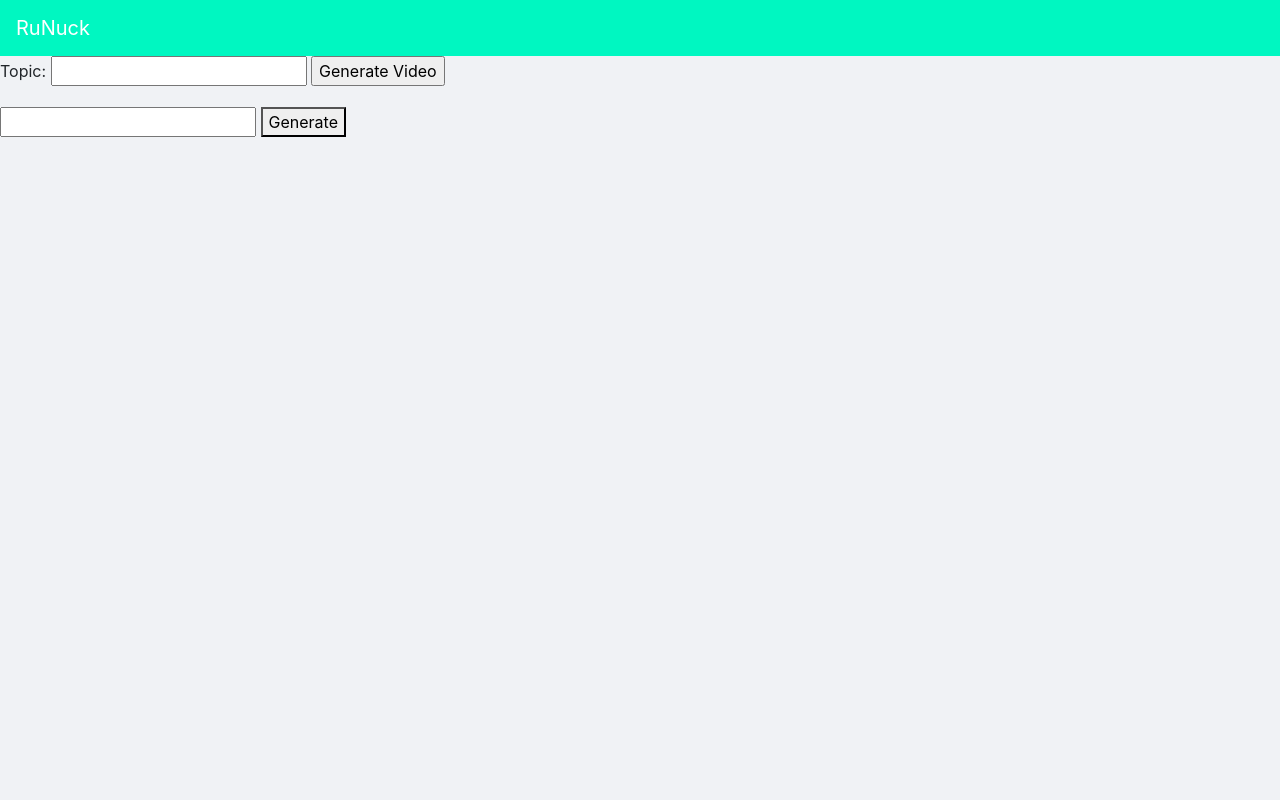
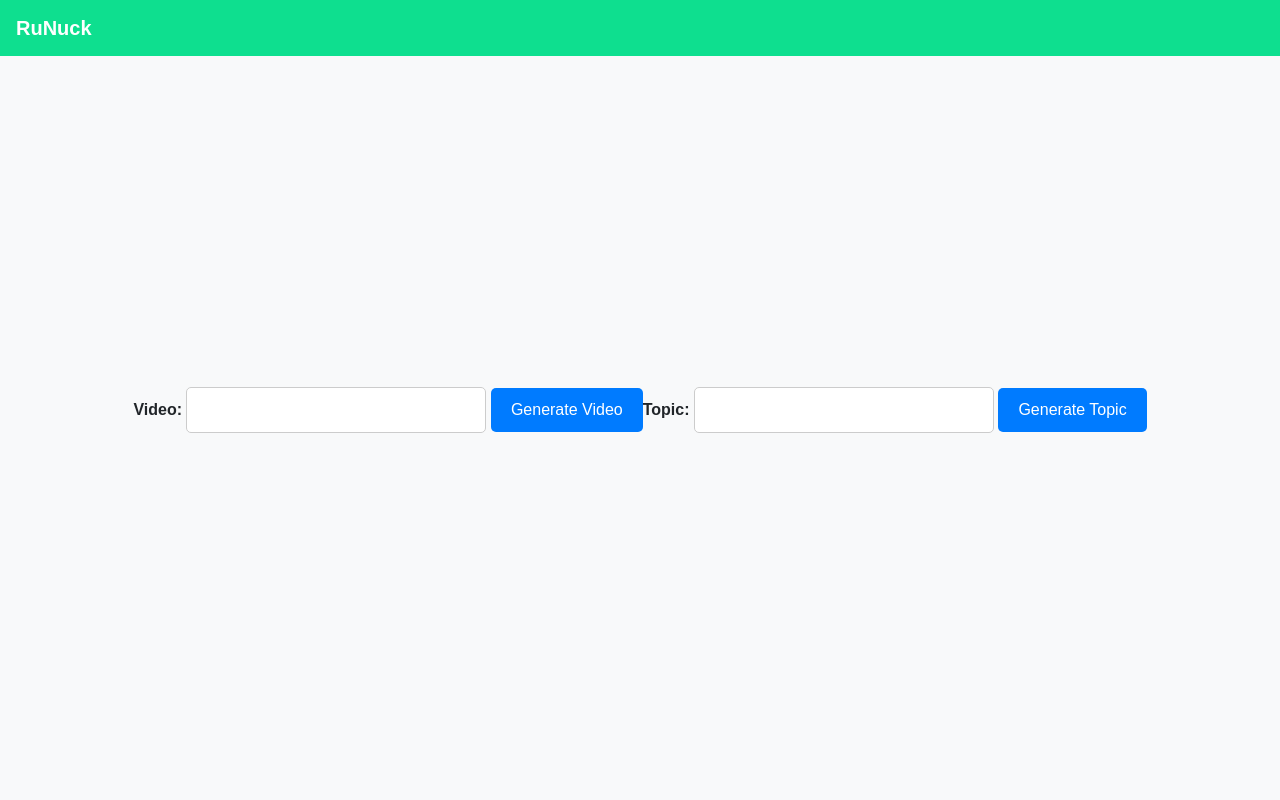
Before and after one commit to RuNuck/YouTube_Gen, a Flask app: page / in a window 1280 px wide. Run offline with Flask 3, Linux system fonts and the light colour scheme; some libraries are stand-ins or nearby versions.

Commit message:
Fixed Looks
Made css global and look good and the same on all pages.

```diff
--- /dev/null
+++ b/static/style.css
@@ -0,0 +1,52 @@
+/* BEGIN: Custom Styles */
+body {
+    background-color: #f8f9fa;
+    font-family: Arial, sans-serif;
+    display: flex;
+    justify-content: center;
+    align-items: center;
+    height: 100vh; /* viewport height, to make the body take up the full screen */
+    margin: 0; /* to remove default body margin */
+
+}
+
+.navbar {
+    background-color: #0edf8f;
+    color: #fff;
+}
+
+.navbar-brand {
+    color: #fff;
+    font-weight: bold;
+}
+
+form {
+    margin-top: 20px;
+}
+
+label {
+    font-weight: bold;
+}
+
+input[type="text"] {
+    width: 300px;
+    padding: 10px;
+    border-radius: 5px;
+    border: 1px solid #ccc;
+}
+
+input[type="submit"],
+button {
+    padding: 10px 20px;
+    background-color: #007bff;
+    color: #fff;
+    border: none;
+    border-radius: 5px;
+    cursor: pointer;
+}
+
+input[type="submit"]:hover,
+button:hover {
+    background-color: #0056b3;
+}
+/* END: Custom Styles */
--- a/style.css
+++ /dev/null
@@ -1,10 +0,0 @@
-/* styles.css */
-body {
-    background-color: #f0f2f5;
-}
-.navbar {
-    background-color: #00f7c1;
-}
-.navbar-brand {
-    color: #ffffff;
-}
--- a/templates/index.html
+++ b/templates/index.html
@@ -1,24 +1,28 @@
+<!DOCTYPE html>
 <html>
 <head>
     <title>Untitled Project</title>
-    <link rel="stylesheet" href="https://stackpath.bootstrapcdn.com/bootstrap/4.3.1/css/bootstrap.min.css">
-    <link rel="stylesheet" href="/style.css">
+    <link rel="stylesheet" type='text/css' href="https://stackpath.bootstrapcdn.com/bootstrap/4.3.1/css/bootstrap.min.css">
+    <link rel="stylesheet" type="text/css" href="{{ url_for('static', filename='style.css') }}">
+    <script src="https://code.jquery.com/jquery-3.3.1.slim.min.js"></script>
+    <script src="https://cdnjs.cloudflare.com/ajax/libs/popper.js/1.14.7/umd/popper.min.js"></script>
+    <script src="https://stackpath.bootstrapcdn.com/bootstrap/4.3.1/js/bootstrap.min.js"></script>
 </head>
+<div>
+    <nav class="navbar navbar-expand-lg fixed-top">
+    <a class="navbar-brand" href="/">RuNuck</a>
+    </nav>
+</div>
 <body>
-<nav class="navbar navbar-expand-lg">
-    <a class="navbar-brand" href="/">RuNuck</a>
-</nav>
 <form action="/generate_video" method="post">
-    <label for="topic">Topic:</label>
+    <label for="topic">Video:</label>
     <input type="text" id="topic" name="topic">
     <input type="submit" value="Generate Video">
 </form>
 <form action="/video/<topic>/generate" method="post">
+    <label for="topic">Topic:</label>
     <input type="text" name="topic" required>
-    <button type="submit">Generate</button>
+    <button type="submit">Generate Topic</button>
 </form>
-<script src="https://code.jquery.com/jquery-3.3.1.slim.min.js"></script>
-<script src="https://cdnjs.cloudflare.com/ajax/libs/popper.js/1.14.7/umd/popper.min.js"></script>
-<script src="https://stackpath.bootstrapcdn.com/bootstrap/4.3.1/js/bootstrap.min.js"></script>
 </body>
 </html>
```
Also changed, not shown: README.md.
